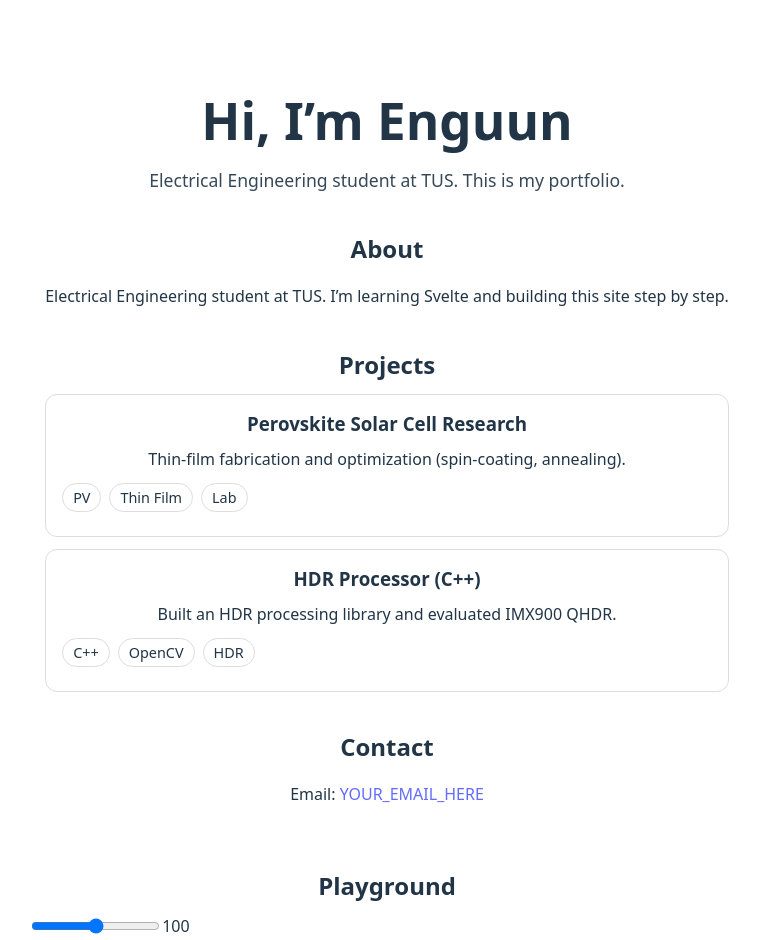
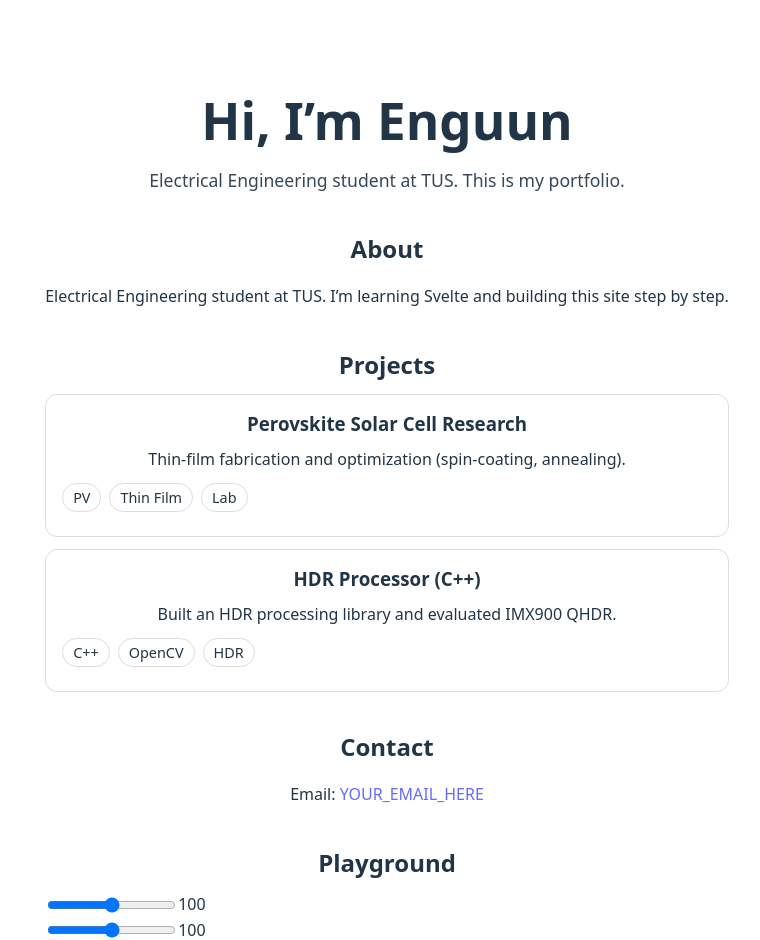
Before and after one commit to enguun94/portfolio-web, a Svelte app: page / in a window 1280 px wide. Shown: the top 940 px of the page, without its empty margins (253-1013 px from the left). Built offline with nearby package versions, Linux system fonts and the light colour scheme.

Commit message:
fix: remove stray imports and move Playground into main

```diff
--- a/src/App.svelte
+++ b/src/App.svelte
@@ -1,3 +1,4 @@
+
 <script>
   import Header from "./lib/Header.svelte";
   import Section from "./lib/Section.svelte";
@@ -42,6 +43,10 @@
   <Section title="Contact">
     <p>Email: <a href="mailto:YOUR_EMAIL_HERE">YOUR_EMAIL_HERE</a></p>
   </Section>
+
+  <Section title="Playground">
+    <RandomTest />
+  </Section>
 </main>
 
 <style>
@@ -57,7 +62,3 @@
     gap: 12px;
   }
 </style>
-
-<Section title="Playground">
-  <RandomTest />
-</Section>
```
